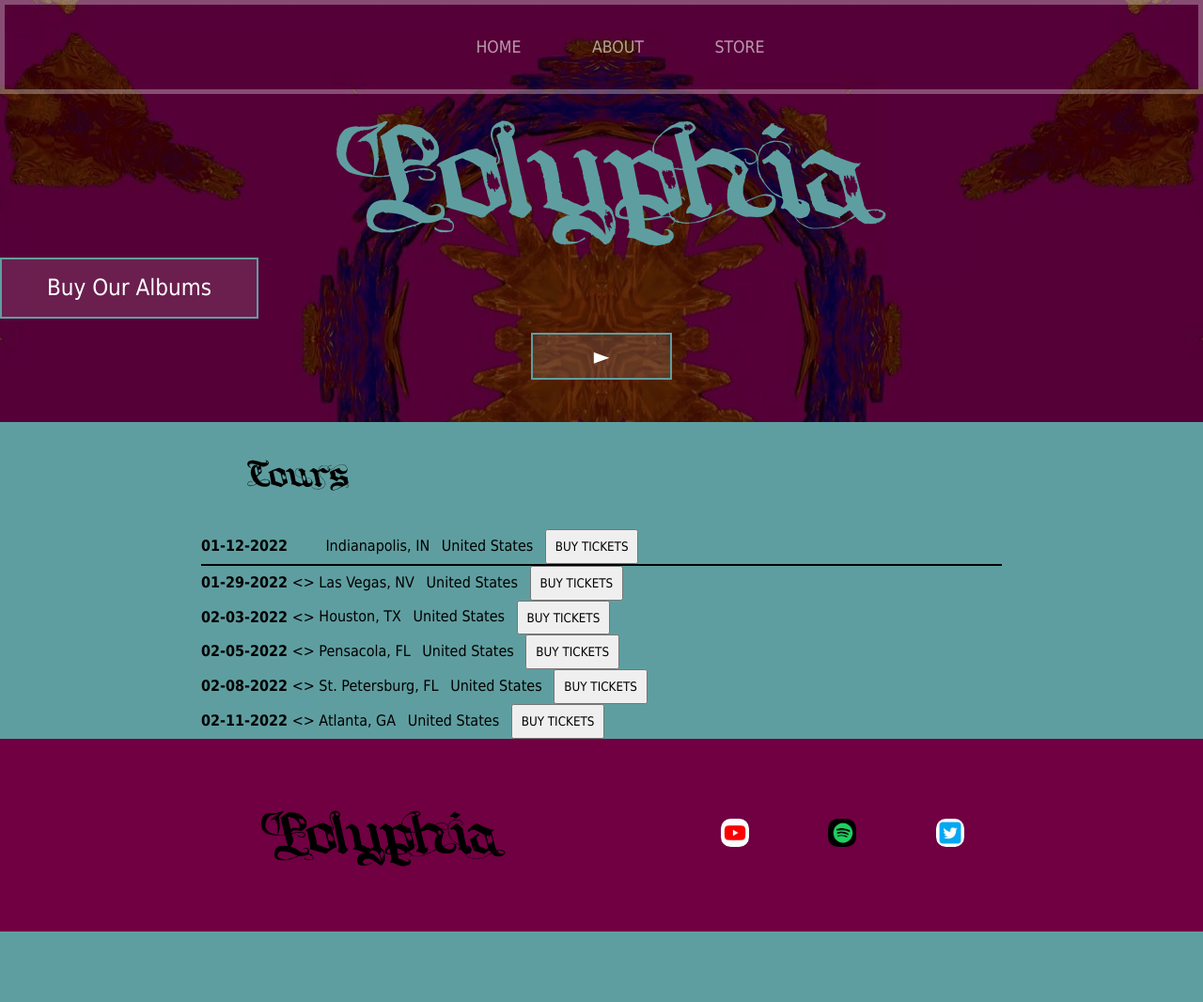
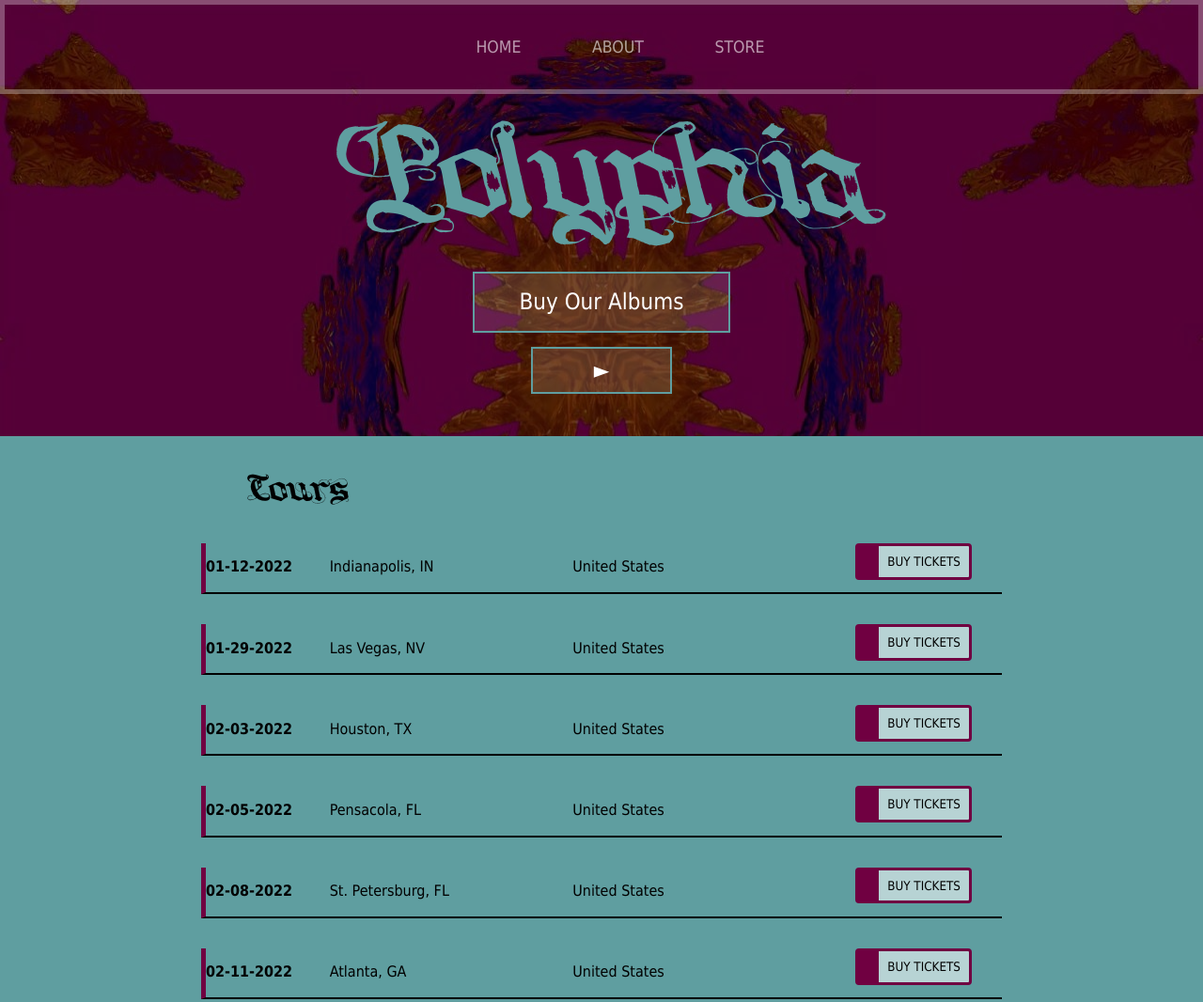
Before and after one commit to Zerik99/Polyphia-Fan-Page, a plain HTML site: page index.html in a window 1280 px wide. Shown: the top 1066 px of the page at 94% size. Before the commit the page ends 991 px from the top, so only its background shows below. Drawn offline with Linux system fonts and the light colour scheme.

Commit message:
finished home page css

```diff
--- a/index.html
+++ b/index.html
@@ -28,54 +28,78 @@
     </header>
     <section class="content-section container">
       <h2 class="section-header">Tours</h2>
-      <div>
+      <div class="tour-list">
         <div class="tour-row">
           <span class="tour-item tour-date">01-12-2022</span>
 
           <span class="tour-item tour-city">Indianapolis, IN</span>
           <span class="tour-item tour-nation">United States</span>
-          <span><button type="button" class="btn">BUY TICKETS</button></span>
+          <span
+            ><button type="button" class="btn tour-btn">
+              BUY TICKETS
+            </button></span
+          >
         </div>
 
-        <div>
-          <strong>01-29-2022</strong>
-          &lt;&gt;
+        <div class="tour-row">
+          <span class="tour-item tour-date">01-29-2022</span>
+
           <span class="tour-item tour-city">Las Vegas, NV</span>
           <span class="tour-item tour-nation">United States</span>
 
-          <span><button type="button" class="btn">BUY TICKETS</button></span>
+          <span
+            ><button type="button" class="btn tour-btn">
+              BUY TICKETS
+            </button></span
+          >
         </div>
 
-        <div>
-          <strong>02-03-2022</strong>
-          &lt;&gt;
+        <div class="tour-row">
+          <span class="tour-item tour-date">02-03-2022</span>
+
           <span class="tour-item tour-city"> Houston, TX</span>
           <span class="tour-item tour-nation">United States</span>
-          <span><button type="button" class="btn">BUY TICKETS</button></span>
+          <span
+            ><button type="button" class="btn tour-btn">
+              BUY TICKETS
+            </button></span
+          >
         </div>
 
-        <div>
-          <strong>02-05-2022</strong>
-          &lt;&gt;
+        <div class="tour-row">
+          <span class="tour-item tour-date">02-05-2022</span>
+
           <span class="tour-item tour-city">Pensacola, FL</span>
           <span class="tour-item tour-nation">United States</span>
-          <span><button type="button" class="btn">BUY TICKETS</button></span>
+          <span
+            ><button type="button" class="btn tour-btn">
+              BUY TICKETS
+            </button></span
+          >
         </div>
 
-        <div>
-          <strong>02-08-2022</strong>
-          &lt;&gt;
+        <div class="tour-row">
+          <span class="tour-item tour-date">02-08-2022</span>
+
           <span class="tour-item tour-city">St. Petersburg, FL</span>
           <span class="tour-item tour-nation">United States</span>
-          <span><button type="button" class="btn">BUY TICKETS</button></span>
+          <span
+            ><button type="button" class="btn tour-btn">
+              BUY TICKETS
+            </button></span
+          >
         </div>
 
-        <div>
-          <strong>02-11-2022</strong>
-          &lt;&gt;
+        <div class="tour-row">
+          <span class="tour-item tour-date">02-11-2022</span>
+
           <span class="tour-item tour-city">Atlanta, GA</span>
           <span class="tour-item tour-nation">United States</span>
-          <span><button type="button" class="btn">BUY TICKETS</button></span>
+          <span
+            ><button type="button" class="btn tour-btn">
+              BUY TICKETS
+            </button></span
+          >
         </div>
       </div>
     </section>
--- a/styles.css
+++ b/styles.css
@@ -113,6 +113,7 @@ body {
 }
 
 .btn-header {
+  display: block;
   color: white;
   border: 2px solid cadetblue;
   background-color: rgba(255, 255, 255, 0.12);
@@ -121,6 +122,7 @@ body {
   font-weight: lighter;
   padding-left: 2em;
   padding-right: 2em;
+  margin: 15px auto;
 }
 .btn-header:hover {
   background-color: rgba(19, 3, 3, 0.5);
@@ -132,15 +134,47 @@ body {
   width: 150px;
   padding: 0;
 }
+
 .tour-row {
   border-bottom: 2px solid black;
   padding-bottom: 2 em;
+  margin-bottom: 2em;
+  border-left: 5px solid rgb(112, 0, 65);
 }
 .tour-item {
   display: inline-block;
   padding-right: 0.5em;
 }
+.tour-item:last-child {
+  border-bottom: none;
+}
 .tour-date {
   font-weight: bolder;
   width: 15%;
 }
+.tour-city {
+  width: 30%;
+}
+.tour-nation {
+  width: 35%;
+}
+.tour-btn {
+  border-left: 25px solid rgb(112, 0, 65);
+  border-top: 3px solid rgb(112, 0, 65);
+  border-bottom: 3px solid rgb(112, 0, 65);
+  border-right: 3px solid rgb(112, 0, 65);
+  border-radius: 0.3em;
+  background-color: rgba(255, 255, 255, 0.55);
+  max-width: 19%;
+  margin-bottom: 1em;
+}
+.tour-btn:hover {
+  border-left: 25px solid rgb(182, 76, 138);
+  border-top: 3px solid rgb(182, 76, 138);
+  border-bottom: 3px solid rgb(182, 76, 138);
+  border-right: 3px solid rgb(182, 76, 138);
+  border-radius: 0.3em;
+  background-color: rgba(255, 255, 255, 0.85);
+  max-width: 19%;
+  margin-bottom: 1em;
+}
```
